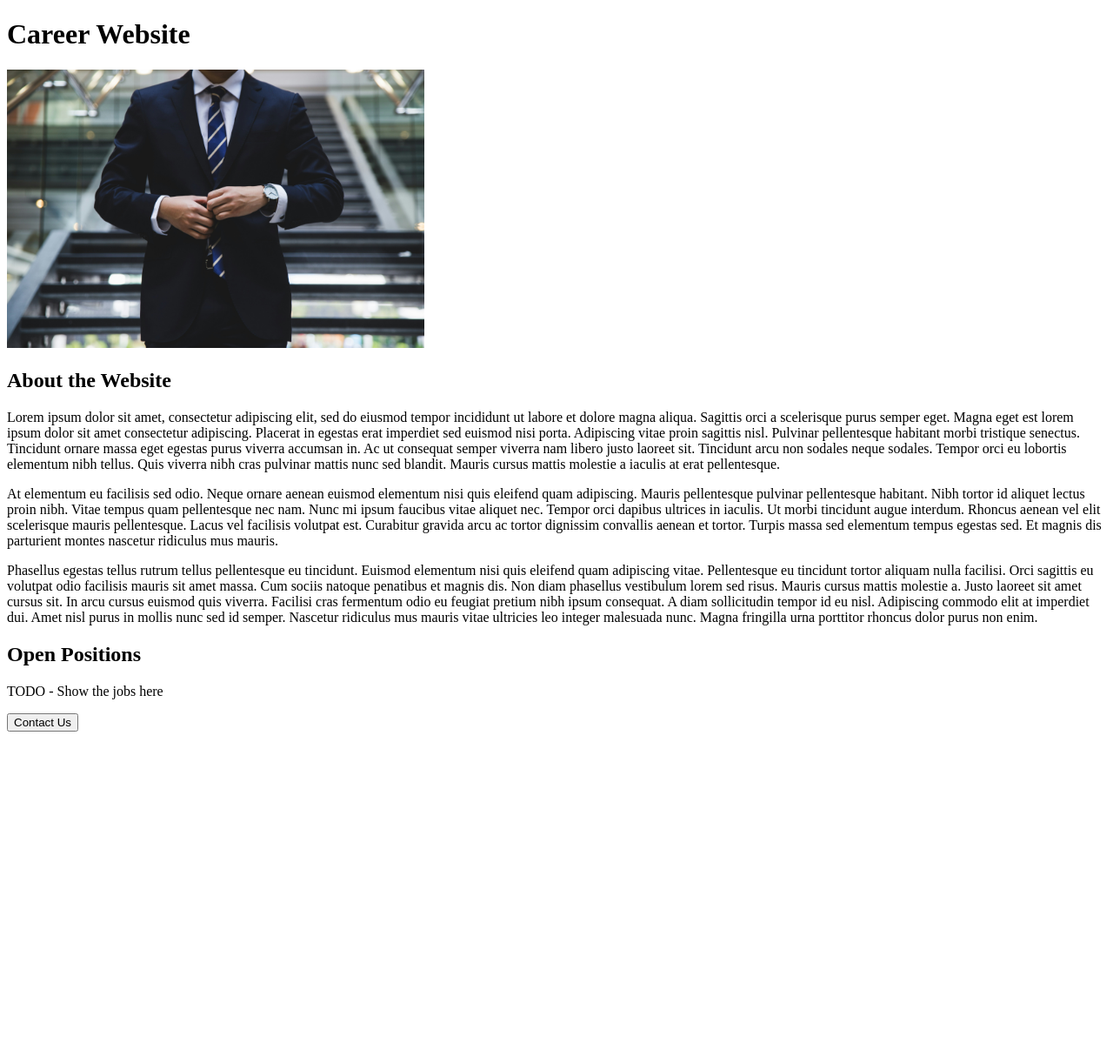
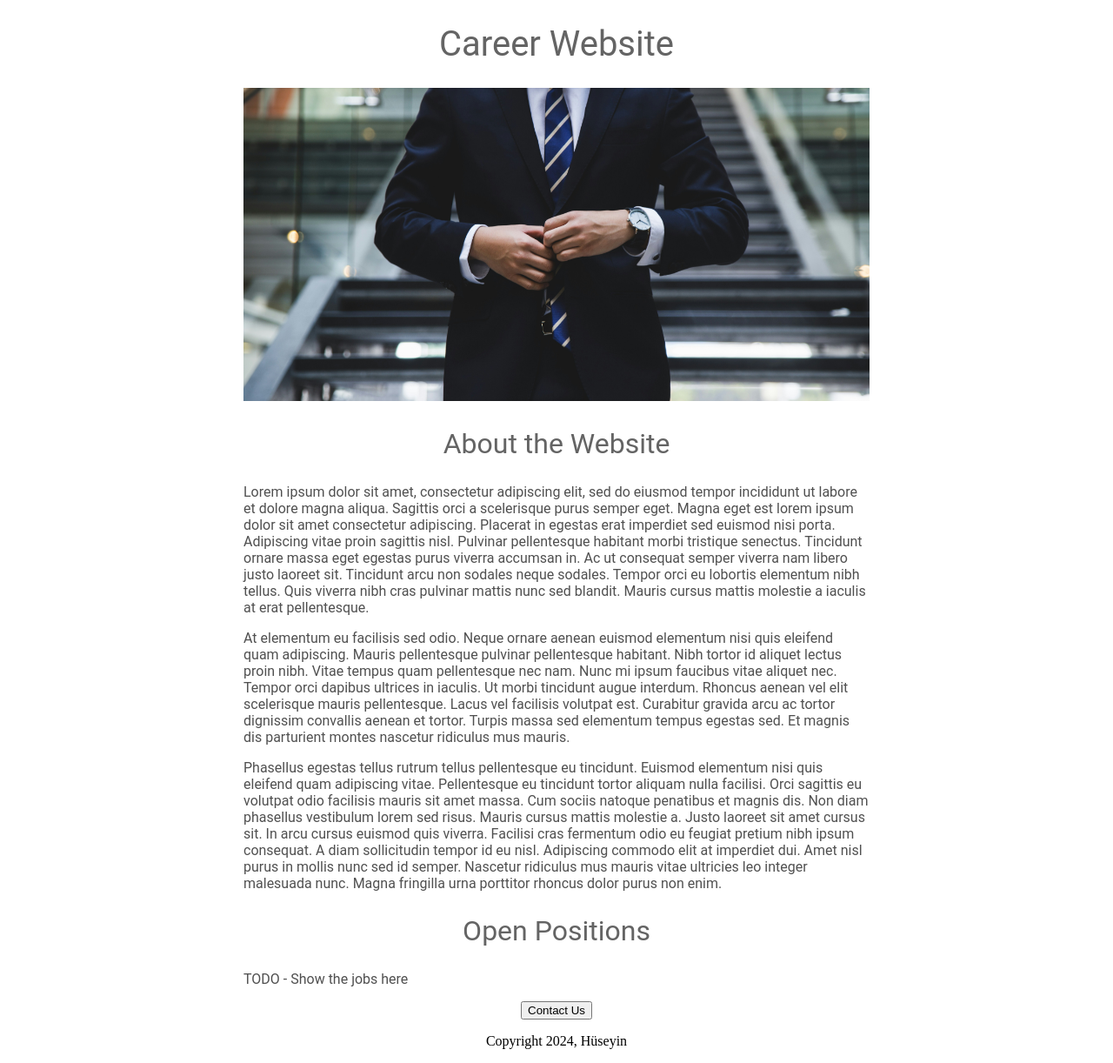
Before and after one commit to huseyinkaplann/Flask-trial-app, a Flask app: page / in a window 1280 px wide. Shown: the whole page at 87% size. Before the commit the page ends 841 px from the top, so only its background shows below. Run offline with Flask 3, Linux system fonts and the light colour scheme.

Commit message:
added css

```diff
--- a/templates/home.html
+++ b/templates/home.html
@@ -2,16 +2,58 @@
 <html>
   <head>
     <title>Career Website</title>
+    <style>
+      h1 {
+        font-size: 40px;
+        font-family: Roboto;
+        font-weight: normal;
+        color: rgb(100, 100, 100);
+        text-align: center;
+      }
+      #banner {
+        width: 100%;
+        height: 360px;
+        object-fit: cover;
+      }
+
+      h2{
+        font-family: Roboto;
+        font-weight: normal;
+        font-size: 32px;
+        color: rgb(100, 100, 100);
+        text-align: center;
+      }
+
+      .bodytext {
+        font-family: Roboto;
+        color: rgb(80, 80, 80);
+      }
+
+      #container {
+        max-width: 720px;
+        margin: 0 auto;
+      }
+
+      #button {
+        text-align: center;
+      }
+    </style>
   </head>
+
   <body>
-    <h1>Career Website</h1>
-    <img src="./static/banner.jpg" height="320">
-    <h2>About the Website</h2>
-    <p>Lorem ipsum dolor sit amet, consectetur adipiscing elit, sed do eiusmod tempor incididunt ut labore et dolore magna aliqua. Sagittis orci a scelerisque purus semper eget. Magna eget est lorem ipsum dolor sit amet consectetur adipiscing. Placerat in egestas erat imperdiet sed euismod nisi porta. Adipiscing vitae proin sagittis nisl. Pulvinar pellentesque habitant morbi tristique senectus. Tincidunt ornare massa eget egestas purus viverra accumsan in. Ac ut consequat semper viverra nam libero justo laoreet sit. Tincidunt arcu non sodales neque sodales. Tempor orci eu lobortis elementum nibh tellus. Quis viverra nibh cras pulvinar mattis nunc sed blandit. Mauris cursus mattis molestie a iaculis at erat pellentesque.</p>
-    <p>At elementum eu facilisis sed odio. Neque ornare aenean euismod elementum nisi quis eleifend quam adipiscing. Mauris pellentesque pulvinar pellentesque habitant. Nibh tortor id aliquet lectus proin nibh. Vitae tempus quam pellentesque nec nam. Nunc mi ipsum faucibus vitae aliquet nec. Tempor orci dapibus ultrices in iaculis. Ut morbi tincidunt augue interdum. Rhoncus aenean vel elit scelerisque mauris pellentesque. Lacus vel facilisis volutpat est. Curabitur gravida arcu ac tortor dignissim convallis aenean et tortor. Turpis massa sed elementum tempus egestas sed. Et magnis dis parturient montes nascetur ridiculus mus mauris.</p>
-    <p>Phasellus egestas tellus rutrum tellus pellentesque eu tincidunt. Euismod elementum nisi quis eleifend quam adipiscing vitae. Pellentesque eu tincidunt tortor aliquam nulla facilisi. Orci sagittis eu volutpat odio facilisis mauris sit amet massa. Cum sociis natoque penatibus et magnis dis. Non diam phasellus vestibulum lorem sed risus. Mauris cursus mattis molestie a. Justo laoreet sit amet cursus sit. In arcu cursus euismod quis viverra. Facilisi cras fermentum odio eu feugiat pretium nibh ipsum consequat. A diam sollicitudin tempor id eu nisl. Adipiscing commodo elit at imperdiet dui. Amet nisl purus in mollis nunc sed id semper. Nascetur ridiculus mus mauris vitae ultricies leo integer malesuada nunc. Magna fringilla urna porttitor rhoncus dolor purus non enim.</p>
+    <div id="container">
+      <h1>Career Website</h1>
+      <img id="banner" src="./static/banner.jpg" height="320">
+      <h2>About the Website</h2>
+      <p class="bodytext">Lorem ipsum dolor sit amet, consectetur adipiscing elit, sed do eiusmod tempor incididunt ut labore et dolore magna aliqua. Sagittis orci a scelerisque purus semper eget. Magna eget est lorem ipsum dolor sit amet consectetur adipiscing. Placerat in egestas erat imperdiet sed euismod nisi porta. Adipiscing vitae proin sagittis nisl. Pulvinar pellentesque habitant morbi tristique senectus. Tincidunt ornare massa eget egestas purus viverra accumsan in. Ac ut consequat semper viverra nam libero justo laoreet sit. Tincidunt arcu non sodales neque sodales. Tempor orci eu lobortis elementum nibh tellus. Quis viverra nibh cras pulvinar mattis nunc sed blandit. Mauris cursus mattis molestie a iaculis at erat pellentesque.</p>
+      <p class="bodytext">At elementum eu facilisis sed odio. Neque ornare aenean euismod elementum nisi quis eleifend quam adipiscing. Mauris pellentesque pulvinar pellentesque habitant. Nibh tortor id aliquet lectus proin nibh. Vitae tempus quam pellentesque nec nam. Nunc mi ipsum faucibus vitae aliquet nec. Tempor orci dapibus ultrices in iaculis. Ut morbi tincidunt augue interdum. Rhoncus aenean vel elit scelerisque mauris pellentesque. Lacus vel facilisis volutpat est. Curabitur gravida arcu ac tortor dignissim convallis aenean et tortor. Turpis massa sed elementum tempus egestas sed. Et magnis dis parturient montes nascetur ridiculus mus mauris.</p>
+      <p class="bodytext">Phasellus egestas tellus rutrum tellus pellentesque eu tincidunt. Euismod elementum nisi quis eleifend quam adipiscing vitae. Pellentesque eu tincidunt tortor aliquam nulla facilisi. Orci sagittis eu volutpat odio facilisis mauris sit amet massa. Cum sociis natoque penatibus et magnis dis. Non diam phasellus vestibulum lorem sed risus. Mauris cursus mattis molestie a. Justo laoreet sit amet cursus sit. In arcu cursus euismod quis viverra. Facilisi cras fermentum odio eu feugiat pretium nibh ipsum consequat. A diam sollicitudin tempor id eu nisl. Adipiscing commodo elit at imperdiet dui. Amet nisl purus in mollis nunc sed id semper. Nascetur ridiculus mus mauris vitae ultricies leo integer malesuada nunc. Magna fringilla urna porttitor rhoncus dolor purus non enim.</p>
+      <h2>Open Positions</h2>
+      <p class="bodytext">TODO - Show the jobs here</p>
+      <div id="button">
+        <button>Contact Us</button>
+        <p>Copyright 2024, Hüseyin</p>
+      </div>
+    </div>
   </body>
-  <h2>Open Positions</h2>
-  <p>TODO - Show the jobs here</p>
-  <button>Contact Us</button>
 </html>
```
